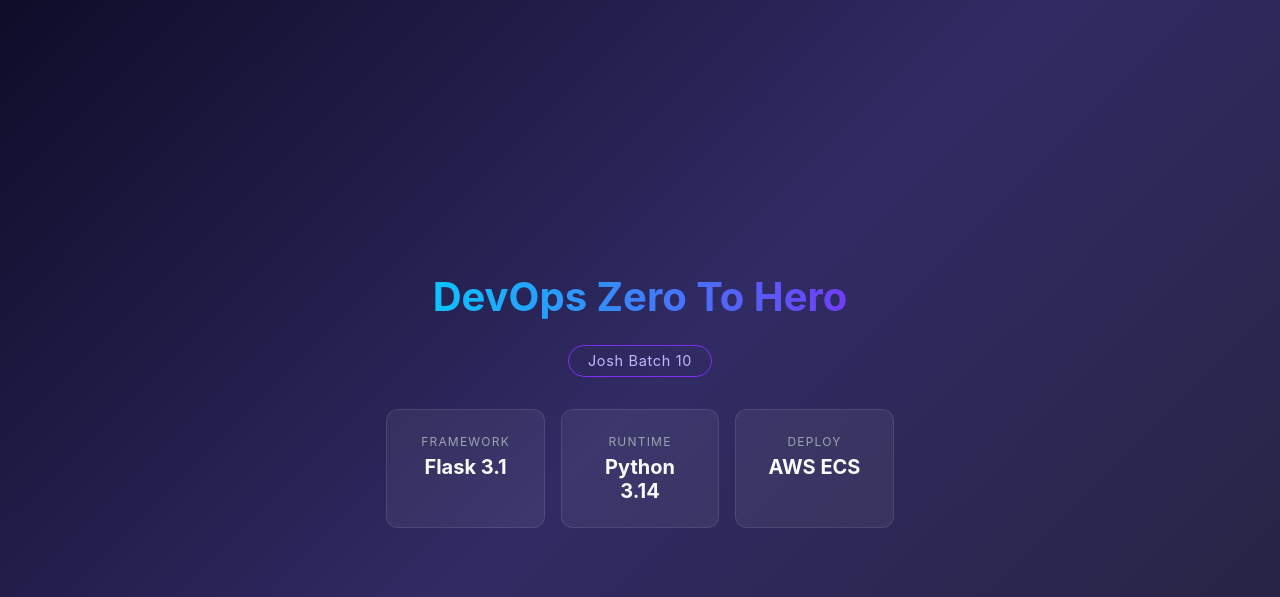
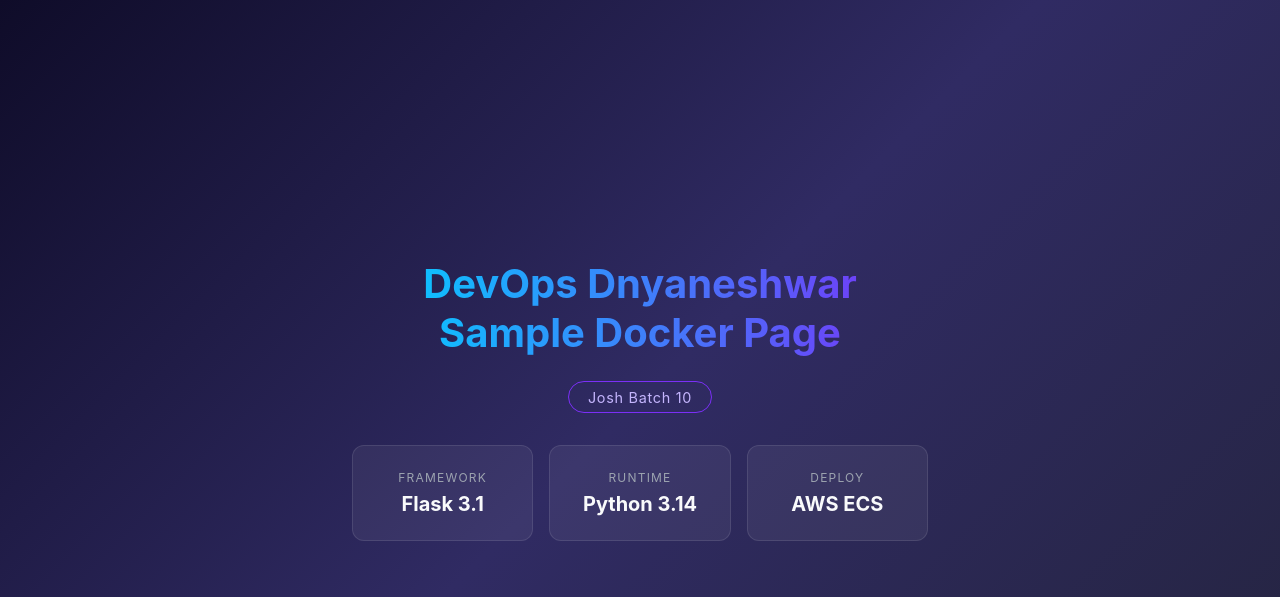
Before and after one commit to dnyaneshwar-dhas/docker-project, a Flask app: page / in a window 1280 px wide. Shown: the top 597 px of the page. Run offline with Flask 3, Linux system fonts and the light colour scheme.

Commit message:
add new contain

```diff
--- a/flask-app-ecs-main/templates/index.html
+++ b/flask-app-ecs-main/templates/index.html
@@ -67,7 +67,7 @@
 </head>
 <body>
     <div class="container">
-        <h1>DevOps Zero To Hero</h1>
+        <h1>DevOps Dnyaneshwar Sample Docker Page</h1>
         <div class="badge">Josh Batch 10</div>
         <div class="cards">
             <div class="card">
```
